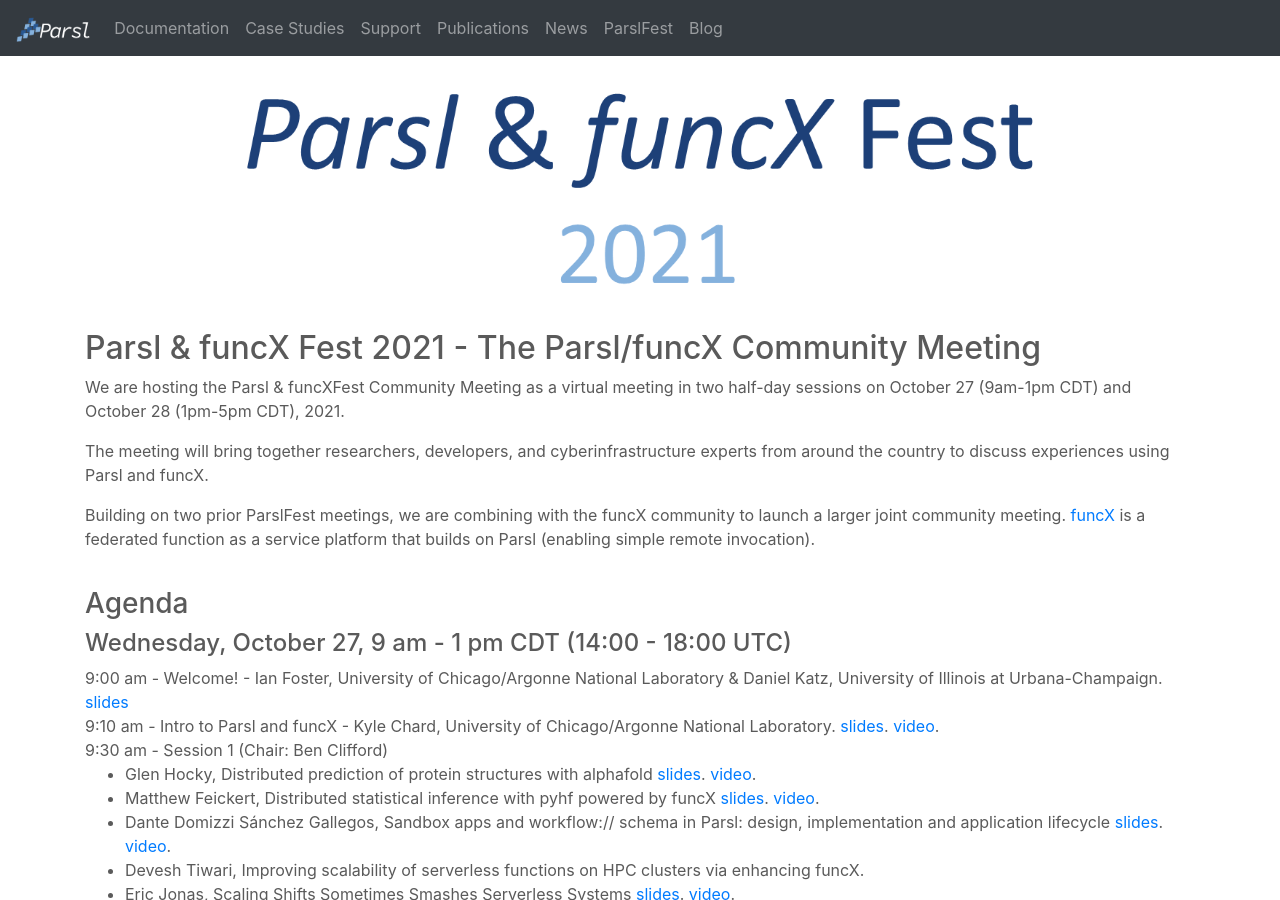
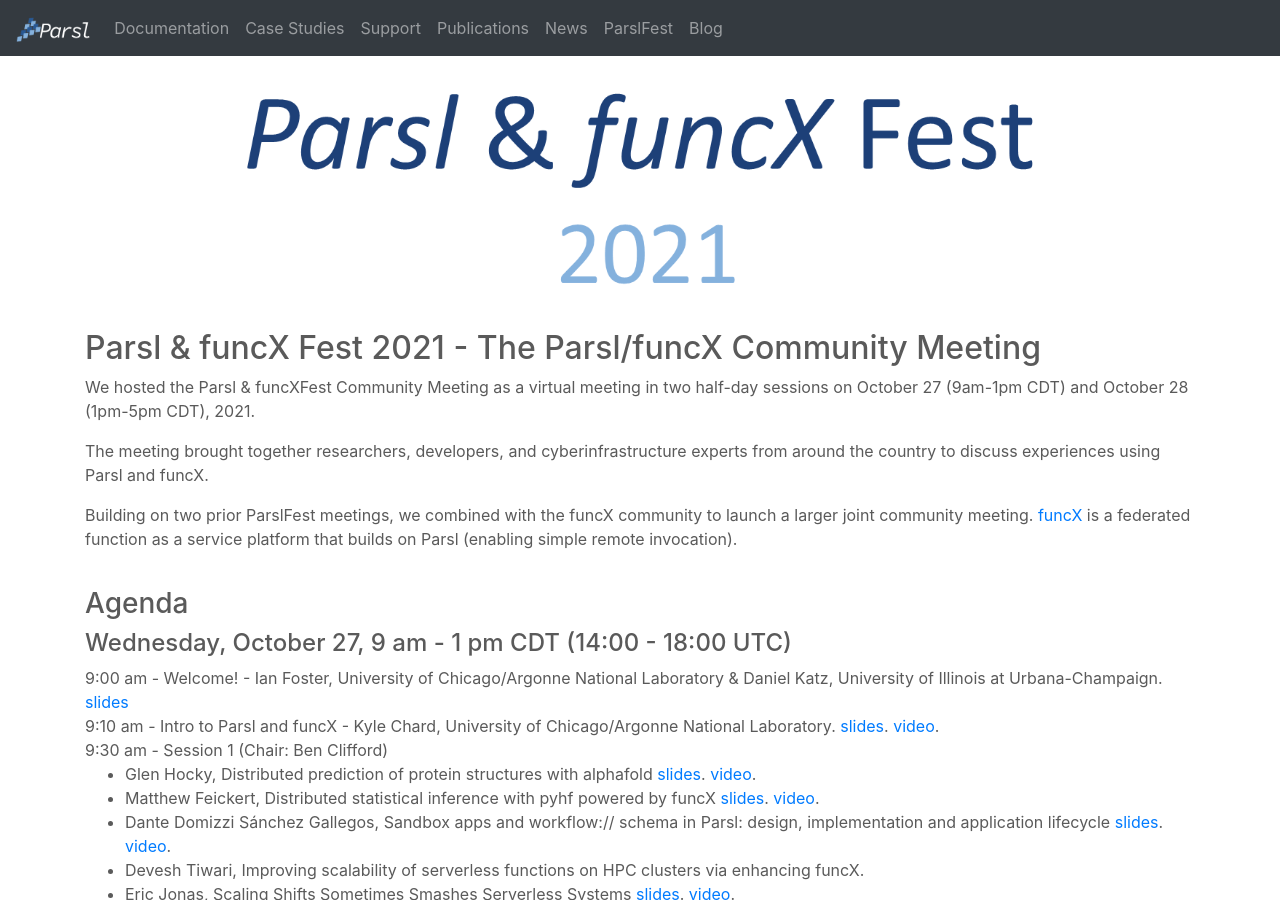
Before and after one commit to Parsl/parsl.github.io, a Jekyll site: the page built from parslfest2021.html, in a window 1280 px wide and 900 px high. Built offline with Jekyll 4.4.1, drawn with Linux system fonts in a browser that asks for light colours.

Commit message:
Change parslfest intro text to past-tense

```diff
--- a/parslfest2021.html
+++ b/parslfest2021.html
@@ -17,10 +17,10 @@
     <div class="col-lg-12">
       <h2>Parsl &amp; funcX Fest 2021 - The Parsl/funcX Community Meeting</h2>
 
-      <p>We are hosting the Parsl &amp; funcXFest Community Meeting as a virtual meeting in two half-day sessions on October 27 (9am-1pm CDT) and October 28 (1pm-5pm CDT), 2021. </p>
-      <p>The meeting will bring together researchers, developers, and cyberinfrastructure experts from around the country to discuss experiences using
+      <p>We hosted the Parsl &amp; funcXFest Community Meeting as a virtual meeting in two half-day sessions on October 27 (9am-1pm CDT) and October 28 (1pm-5pm CDT), 2021. </p>
+      <p>The meeting brought together researchers, developers, and cyberinfrastructure experts from around the country to discuss experiences using
         Parsl and funcX.</p>
-	    <p>Building on two prior ParslFest meetings, we are combining with the funcX community to launch a larger joint community meeting. <a href='funcx.org'>funcX</a> is a federated function
+	    <p>Building on two prior ParslFest meetings, we combined with the funcX community to launch a larger joint community meeting. <a href='funcx.org'>funcX</a> is a federated function
       as a service platform that builds on Parsl (enabling simple remote invocation). </p>
 
     </div>
```
